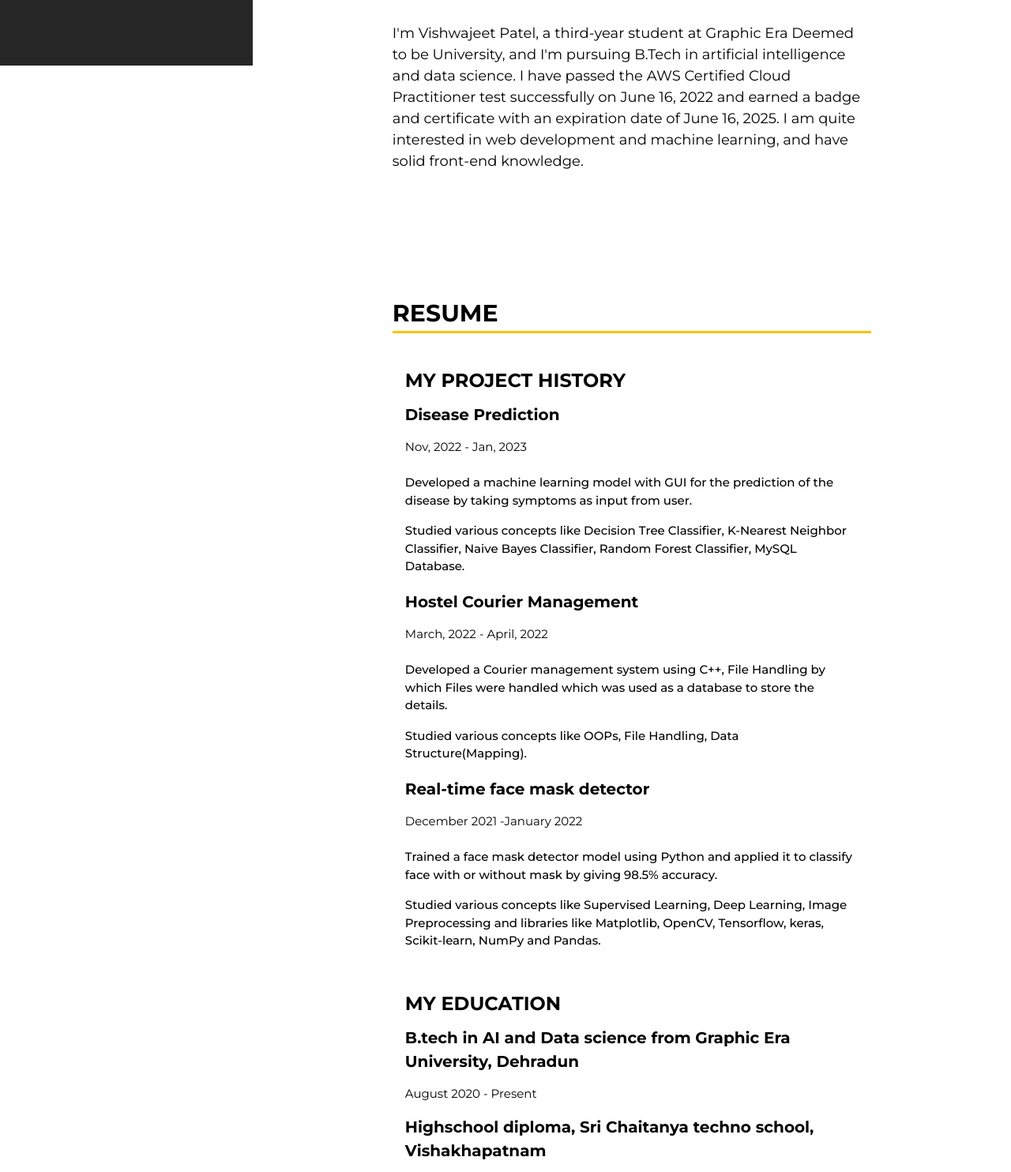
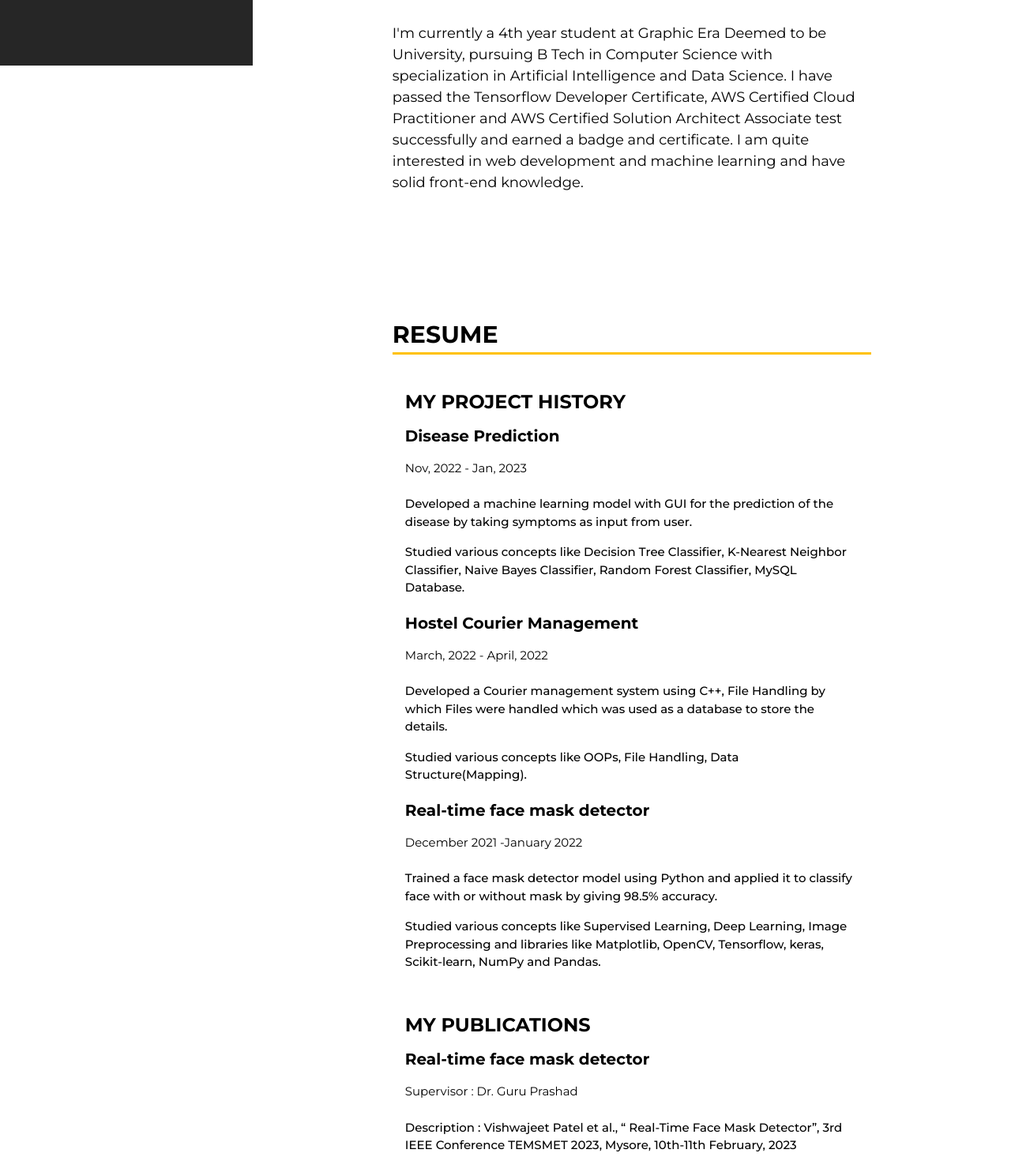
Before and after one commit to vishwajeet161/My_Portfolio, a plain HTML site: page index.html in a window 1280 px wide. Shown: the part 717-2201 px from the top of the page at 79% size. Drawn offline with nearby package versions, Linux system fonts and the light colour scheme.

Commit message:
some updates

```diff
--- a/index.html
+++ b/index.html
@@ -38,16 +38,16 @@
           <a class="icon-link w3-text-sand w3-hover-text-amber" href="https://instagram.com/vishu__vishu?igshid=MzNlNGNkZWQ4Mg==" target="_blank">
              <i data-feather="instagram"></i>
           </a>
-          <a class="icon-link w3-text-sand w3-hover-text-amber" href="#twitter" target="_blank">
-             <i data-feather="twitter"></i>
+          <a class="icon-link w3-text-sand w3-hover-text-amber" href="https://github.com/vishwajeet161" target="_blank">
+             <i data-feather="github"></i>
           </a>
-          <a class="icon-link w3-text-sand w3-hover-text-amber" href="#linkedin" target="_blank">
+          <a class="icon-link w3-text-sand w3-hover-text-amber" href="https://www.linkedin.com/in/vishwajeet-patel-a20531218/" target="_blank">
              <i data-feather="linkedin"></i>
           </a>
         </div>
         <!--CV DOWNLOAD BUTTON-->
         <div class="w3-container w3-padding-16">
-          <a href="https://drive.google.com/file/d/1jOo2nAvGU0GZabxgESGCxcEKOksx4IxE/view?usp=sharing" class="w3-amber w3-hover-amber w3-button w3-round-small w3-hover-deep-orange w3-padding-large" target="_blank" download="resume.pdf">
+          <a href="https://drive.google.com/file/d/1DkXCIEA6JkDmkYS9vayEpVN_lx1qs2xN/view?usp=drivesdk" class="w3-amber w3-hover-amber w3-button w3-round-small w3-hover-deep-orange w3-padding-large" target="_blank" download="resume.pdf">
             <i data-feather="arrow-down" style="vertical-align: -0.35em;"></i>
             <span class="w3-margin-left download-text">DOWNLOAD CV</span>
           </a>
@@ -76,12 +76,11 @@
           <div id="about" class="w3-container w3-margin-top-20-percent w3-cursive w3-large">
             <h2 class="w3-border-bottom w3-border-amber" style="border-width: 3px !important;">ABOUT</h2>
             <p class="w3-margin-top-2">
-              I'm Vishwajeet Patel, a third-year student at Graphic Era Deemed to be University,
-              and I'm pursuing B.Tech in artificial intelligence and data science.
-              I have passed the AWS Certified Cloud Practitioner test successfully on June 16, 2022 and
-              earned a badge and certificate with an expiration date of June 16, 2025.
-              I am quite interested in web development and machine learning,
-              and have solid front-end knowledge.
+              I'm currently a 4th year student at Graphic Era Deemed to be University,
+              pursuing B Tech in Computer Science with specialization in Artificial Intelligence and Data Science.
+              I have passed the Tensorflow Developer Certificate, AWS Certified Cloud Practitioner
+              and AWS Certified Solution Architect Associate test successfully and earned a badge and certificate.
+              I am quite interested in web development and machine learning and have solid front-end knowledge.
             </p>
           </div>
 
@@ -114,6 +113,20 @@
                 <ul class="w3-ul" style="font-weight: 500;">
                   <li>Trained a face mask detector model using Python and applied it to classify face with or without mask by giving 98.5% accuracy.</li>
                   <li>Studied various concepts like Supervised Learning, Deep Learning, Image Preprocessing and libraries like Matplotlib, OpenCV, Tensorflow, keras, Scikit-learn, NumPy and Pandas.</li>
+                </ul>
+              </div>
+            </div>
+
+             <!---PUBLICATION SECTION-->
+             <div class="w3-container w3-margin-top-2 w3-cursive">
+              <h3 class="w3-border-amber">MY PUBLICATIONS</h3>
+              <div class="">
+                <h4>Real-time face mask detector</h4>
+                <p>Supervisor : Dr. Guru Prashad</p>
+                <ul class="w3-ul" style="font-weight: 500;">
+                  <li>
+                    Description : Vishwajeet Patel et al., “ Real-Time Face Mask Detector”, 3rd
+                    IEEE Conference TEMSMET 2023, Mysore, 10th-11th February, 2023</li>
                 </ul>
               </div>
             </div>
```
